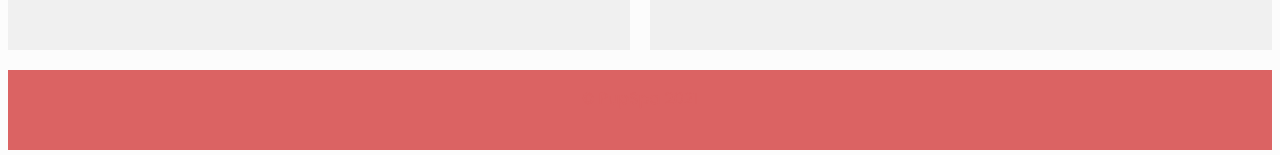
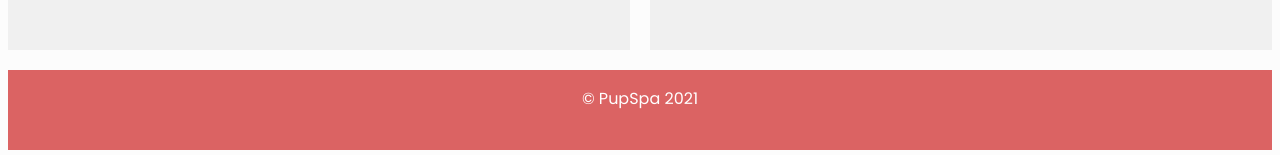
Before and after one commit to lacruzjd/PupSpa-grid-cy, a plain HTML site: page index.html in a window 1280 px wide. Shown: the part 2377-2532 px from the top of the page. Drawn offline with Linux system fonts and the light colour scheme.

Commit message:
se dio estilo al footer

```diff
--- a/resources/style.css
+++ b/resources/style.css
@@ -88,10 +88,11 @@ header {
     justify-content: center;
     align-items: center;
     justify-items: center;
-  }
+}
 
 .one {
-    grid-area: 5 / 1 / 6 / 4;;
+    grid-area: 5 / 1 / 6 / 4;
+    ;
 }
 
 .two {
@@ -100,6 +101,6 @@ header {
 
 footer {
     background-color: #db6363;
-    color: #db6363;
+    color: white;
     grid-area: 6 / 1 / 7 / 7;
 }
```
